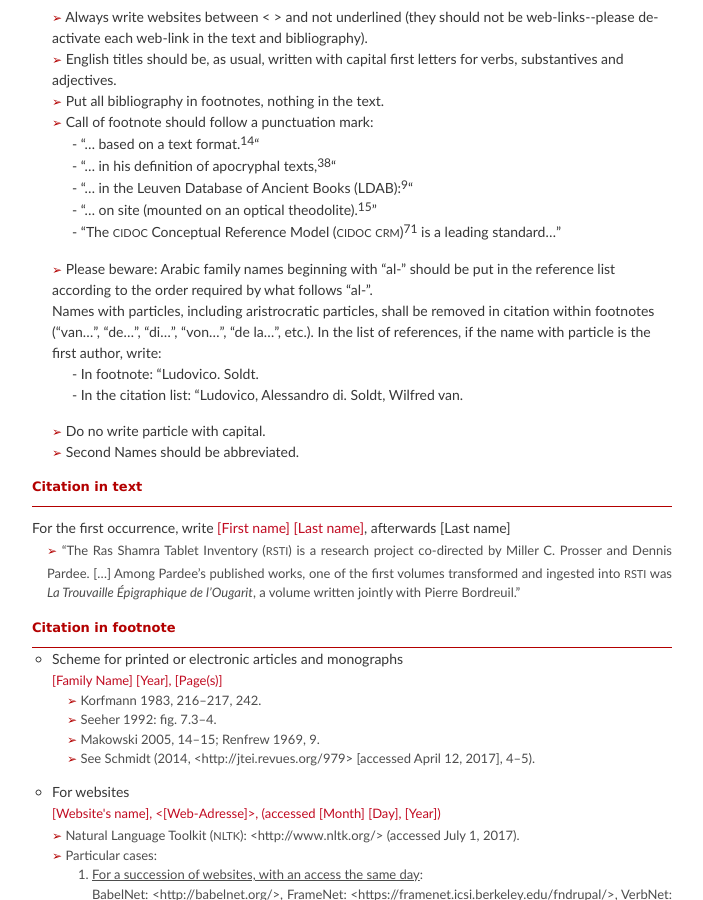
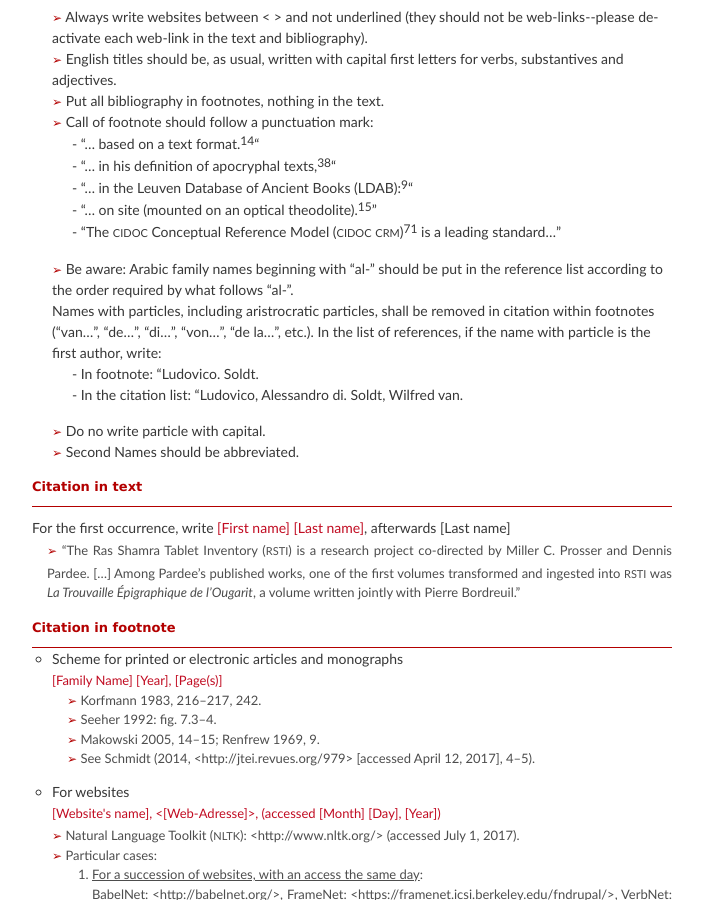
Before and after one commit to vbigot-juloux/ane-research-humanities, a Jekyll site: the page built from docs/Guidelines.md, in a window 1280 px wide and 900 px high, scrolled down 1157 px. Shown: the whole window, without its empty margins (288-991 px from the left). Built offline with Jekyll 4.4.1, drawn with Linux system fonts in a browser that asks for light colours; the repository's description, which GitHub fills in, is left out.

Commit message:
Update Guidelines.md

```diff
--- a/docs/Guidelines.md
+++ b/docs/Guidelines.md
@@ -62,7 +62,7 @@ The multiple-author scheme is:<br />
   <li>- “The <span style="font-variant: small-caps; font-size: 15px;">cidoc</span> Conceptual Reference Model (<span style="font-variant: small-caps; font-size: 15px;">cidoc crm</span>)<span style="font-size: 9px"><sup>71</sup></span> is a leading standard…”</li>
   </ul>
   </li>
-<li><span style="color:#b30000; font-size: 12px;">&#x27A2;</span> Please beware: Arabic family names beginning with “al-” should be put in the reference list according to the order required by what follows “al-”.</li>
+<li><span style="color:#b30000; font-size: 12px;">&#x27A2;</span> Be aware: Arabic family names beginning with “al-” should be put in the reference list according to the order required by what follows “al-”.</li>
   <li>Names with particles, including aristrocratic particles, shall be removed in citation within footnotes (“van…”, “de…”, “di…”, “von…”, “de la…”, etc.). In the list of references, if the name with particle is the first author, write:
   <ul style="list-style-type: none">
     <li>- In footnote: “Ludovico. Soldt.</li>
```
